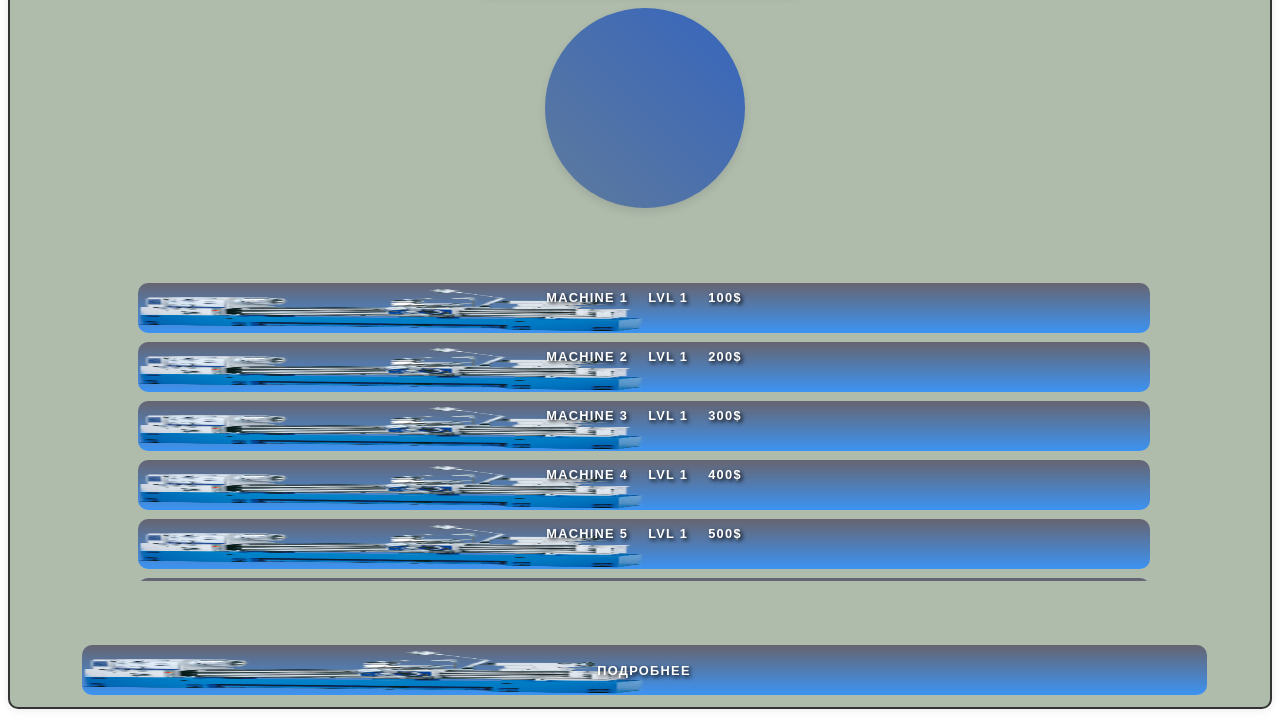
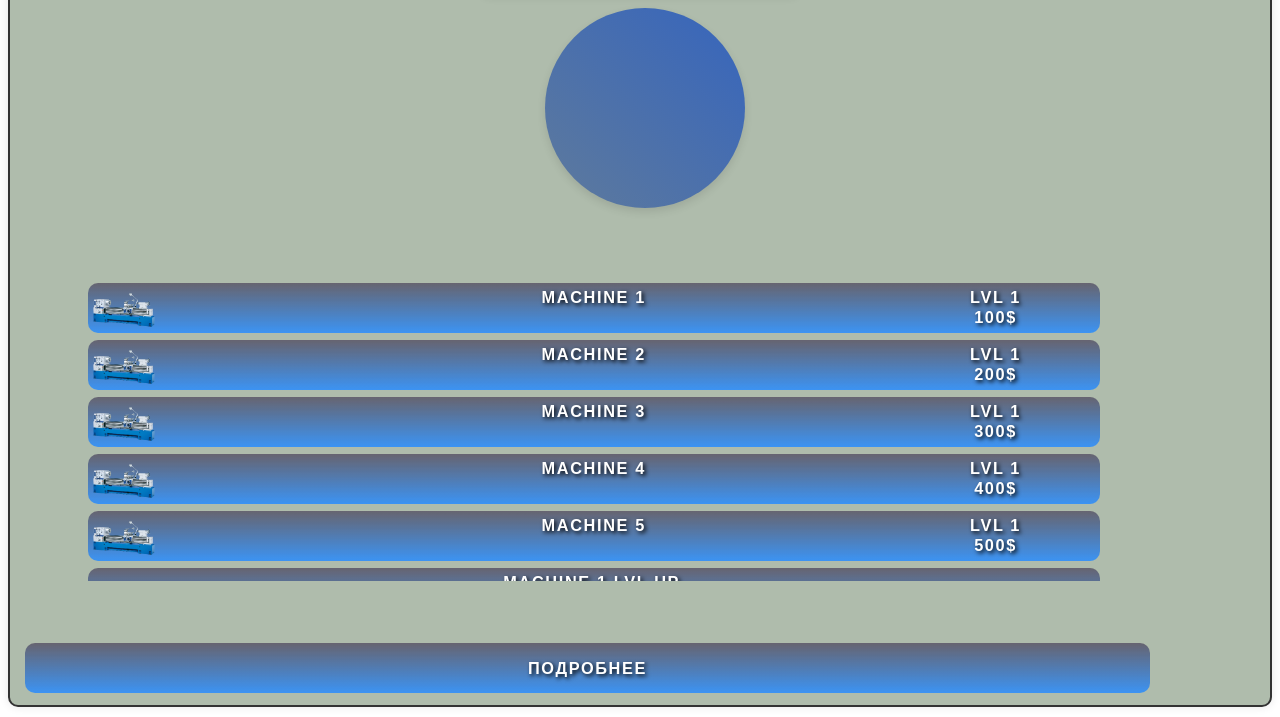
Before and after one commit to SerjMaximenko/Clicker, a plain HTML site: page index.html in a window 1280 px wide. Shown: the part 87-804 px from the top of the page. Drawn offline with nearby package versions, Linux system fonts and the light colour scheme.

Commit message:
master fix button styles

```diff
--- a/script.js
+++ b/script.js
@@ -7,10 +7,6 @@ let autoLVLs = [];
 for (let i = 0; i < numButtonCopies+2; i++) {
   autoLVLs.push(1);
 }
-
-// handleAutoButtonClick( 1, 100, 1000);
-//
-// updateButtonValue(`btn_manual_1`, 100, 1);
 
 document.addEventListener("DOMContentLoaded", function() {
   const container = document.getElementById("scrolling-panel");
@@ -34,13 +30,17 @@ document.addEventListener("DOMContentLoaded", function() {
 
     const span3 = document.createElement('span');
     span3.classList.add(`btn_text_price`);
-    span3.id = `btn_auto_${machineNumber}_price`;
     span3.textContent = cost + `$`;
 
     const progressBar = document.createElement('div');
     progressBar.classList.add(`progressBar`);
     progressBar.id = `progress_bar_${machineNumber}`;
 
+    const img = document.createElement('img');
+    img.classList.add(`button_img`);
+    img.src = 'images/machine_2.png';
+
+    button.appendChild(img);
     button.appendChild(span1);
     button.appendChild(span2);
     button.appendChild(span3);
@@ -57,7 +57,7 @@ document.addEventListener("DOMContentLoaded", function() {
 
     const span1 = document.createElement('span');
     span1.classList.add(`btn_text_description`);
-    span1.textContent = `1 Lvl up.`;
+    span1.textContent = `Machine ${i + 1} Lvl up.`;
 
     const span2 = document.createElement('span');
     span2.classList.add(`btn_text_price`);
@@ -99,16 +99,11 @@ function handleAutoButtonClick(index, cost, duration) {
 
   let buttonId = `btn_auto_${index}`;
   let progressBarId = `progress_bar_${index}`;
-  let priceId = `btn_auto_${index}_price`;
-  let lvlId = `btn_auto_${index}_lvl`;
 
   const button = document.getElementById(buttonId);
   button.addEventListener("click", function() {
     score = score - cost * autoLVLs[index];
     document.getElementById("money_img").innerText = score.toLocaleString();
-    let btn_text = document.getElementById(priceId);
-    btn_text.innerHTML = cost * (autoLVLs[index] + 1) + "$";
-
     let progress = 0;
     if (auto_active === false) {
       auto_active = true;
@@ -116,16 +111,12 @@ function handleAutoButtonClick(index, cost, duration) {
         progress++;
         let progressBar = document.getElementById(progressBarId);
         progressBar.style.width = (progress / duration) * 100 + '%';
-        if (progress === duration) {
+        if (progress >= duration) {
           score = score + autoLVLs[index];
           document.getElementById("money_img").innerText = score.toLocaleString();
           progress = 0;
         }
       }, 10);
-    } else {
-      autoLVLs[index] += 1;
-      let btn_lvl = document.getElementById(lvlId);
-      btn_lvl.innerHTML = "Lvl " + autoLVLs[index];
     }
     if1();
   });
--- a/styles/style_buttons.css
+++ b/styles/style_buttons.css
@@ -16,7 +16,7 @@
   transform: scale(1.1);
 }
 .btn_global {
-  background: url('/images/machine_2.png') left center / 50% 100% no-repeat, transparent linear-gradient(to bottom, rgba(100, 97, 110, 0.97), rgba(40, 140, 255, 0.85)) no-repeat center;
+  background: transparent linear-gradient(to bottom, rgba(100, 97, 110, 0.97), rgba(40, 140, 255, 0.85)) no-repeat center;
   padding: 5px;
   border-radius:10px;
   text-decoration: none;
@@ -25,7 +25,7 @@
   color: white;
   text-shadow: 2px 2px 4px rgba(0,0,0,1);
   text-transform:uppercase;
-  font-size: 0.8em;
+  font-size: calc(0.7rem + 0.4vw);
   letter-spacing: .1em;
   margin: 2px 2px 7px 10px;
   cursor: pointer;
@@ -36,6 +36,12 @@
   white-space: normal;
   word-wrap: break-word;
   -webkit-tap-highlight-color: transparent;
+
+  display: grid;
+  grid-template-columns: repeat(5, 1fr);
+  grid-template-rows: repeat(2, 1fr);
+  grid-column-gap: 2px;
+  grid-row-gap: 0px;
 }
 .btn_global:focus {
   outline: none; /* Убирает фокусовую обводку после нажатия кнопки */
@@ -63,20 +69,30 @@
 .btn_text_price_manual {
   margin: 0px 20px;
 }
+
+.button_img{
+  height: 100%;
+  grid-area: 1 / 1 / 3 / 2;
+}
 .btn_text_description {
-}.btn_text_level {
-   margin: 0px 20px;
- }
+  grid-area: 1 / 2 / 2 / 5;
+  height: 90%;
+}
+.btn_text_level {
+  grid-area: 1 / 5 / 2 / 6;
+  height: 90%;
+}
 .btn_text_price {
+  grid-area: 2 / 5 / 3 / 6;
+  height: 90%;
 }
-
 .progressBar {
   background: #4caf50 linear-gradient(to bottom, rgba(120, 107, 175, .5), rgba(40, 140, 255, .3));
   border-radius:10px;
   bottom: 0;
   left: 0;
-  height: 14px;
   width: 0;
-  margin: 5px 0 2px 2px;
   transition: width 0.1s;
+  height: 90%;
+  grid-area: 2 / 2 / 3 / 5;
 }
```
